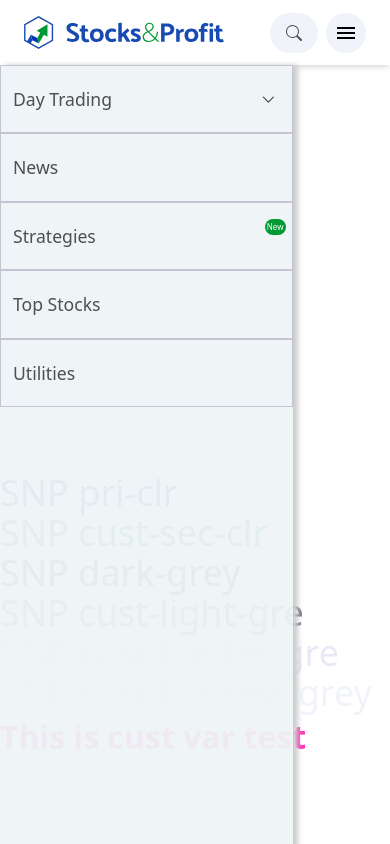
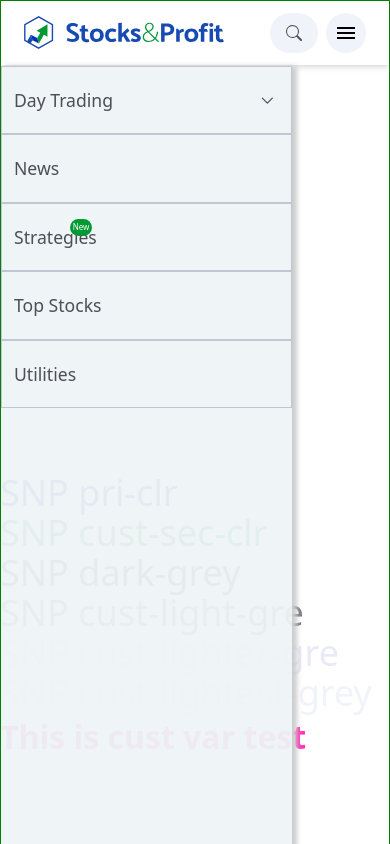
Before and after one commit to rayeesi/projectsnpfront.github.io, a website: page index.html in a window 390 px wide. Drawn offline with Linux system fonts and the light colour scheme.

Commit message:
little optimize

```diff
--- a/css_snpinputv1.0.css
+++ b/css_snpinputv1.0.css
@@ -36,12 +36,43 @@ body,html{
 .primary-nav__links {
     font-size:1rem;
     position:relative;
+    padding: 0.5rem 0.75rem;
+    border-radius: 50px;
+    color: theme('colors.cust-dark-grey');
+    display: flex;
+    justify-content: space-between;
+
+
+}
+.primary-nav__links:focus,.primary-nav__links:active{
+
+    outline:none;
+    box-shadow: 0 0 0 1px  theme('colors.cust-light-grey');
 
 }
 
+
+
+.primary-link__text{
+    position: relative;
+    display:inline-block;
+}
 .primary-link__icon{
     margin-top:2px;
     margin-left: 0.2rem;
+    display:inline-block;
+}
+.primary-link__pill{
+    position: absolute;
+    padding:.15rem;
+    right:-5px;
+    top:-5px;
+    font-size: .5rem;
+    font-weight: 300;
+    color:white;
+    background-color: theme('colors.cust-sec-clr');
+    border-radius: 10px;
+
 }
 .primary-link__chevron{
 
@@ -57,10 +88,13 @@ body,html{
         position:relative;
         z-index: 1;
         height:fit-content;
+        padding: 0.75rem 0;
+        display: inline-block;
     }
 
 
     .primary-nav-li:hover .primary-nav__links{
+        color:black;
         border-radius: 50px;
         background-color:  theme('colors.cust-lightest-grey');
     }
@@ -127,13 +161,13 @@ body,html{
      }
 
     .nav-tag{
-        border: 0px solid green;
+        border: 1px solid green;
         display: block;
         position: absolute;
         left:0;
         top:0;
         width: 100%;
-
+         pointer-events: none;
         height: fit-content;
     }
 
@@ -157,7 +191,7 @@ body,html{
 
     .primary-nav__links{
         font-size: 1.1rem;
-        justify-content: space-between;
+
 
     }
     .primary-link__pill{
--- a/index.html
+++ b/index.html
@@ -21,20 +21,17 @@
                 </a>
             </div>
 
-            <nav class="nav-tag relative lg:block flex-auto     ">
+            <nav class="nav-tag relative lg:block     ">
 
                 <ul id="primary-nav" class="primary-nav flex     shadow-md lg:shadow-none   gap-x-2 justify-center      ">
 
-                    <li class=" primary-nav-li relative  py-3 inline-block       " tabindex="5">
+                    <li class=" primary-nav-li     " tabindex="5">
                         <a href="javascript:void(0);"
-                        class=" primary-nav__links p-2 px-3      rounded-full   text-cust-dark-grey
-                                hover:text-black hover:bg-cust-lightest-grey flex justify-between
-                                focus:outline-none focus:ring-1 focus:ring-cust-light-grey
-                                "
+                        class=" primary-nav__links transition"
                          >
-                         <span class="primary-link__text inline-block ">Day Trading
+                         <span class="primary-link__text   ">Day Trading
                          </span>
-                         <span class="primary-link__icon  inline-block">
+                         <span class="primary-link__icon   ">
 
 
                             <svg xmlns="http://www.w3.org/2000/svg" viewBox="0 0 24 24" width="20" height="20">
@@ -62,7 +59,7 @@
                                                         </span>
                                                         <span class="description text-sm text-cust-light-grey">
                                                             Find anything with a simple scan
-                                                        Lorem ipsum dolor sit amet consectetur, adipisicing elit. Illo expedita voluptates distinctio possimus optio esse, necessitatibus delectus modi sequi culpa quos quo facere reprehenderit architecto? Officiis, voluptatibus eligendi voluptatem, omnis natus esse mollitia minus consequatur laborum, quo sit. Mollitia repellat eum cum ad, officia iure reprehenderit error illo, itaque eveniet quisquam dolore dolorem voluptates ullam consectetur totam aut perspiciatis nemo consequatur, vitae molestiae autem ex. Officiis, eaque ad labore veritatis odit porro nemo sint dolor sit illum cupiditate nobis voluptatem
+
                                                         </span>
                                                     </div>
                                                 </div>
@@ -129,10 +126,9 @@
                          </div>
                     </li>
 
-                    <li class=" primary-nav-li  py-3 inline-block        ">
+                    <li class=" primary-nav-li          ">
                         <a href="javascript:void(0)"
-                        class="primary-nav__links p-2 px-3      rounded-full   text-cust-dark-grey
-                                hover:text-black hover:bg-cust-lightest-grey flex justify-between"
+                        class="primary-nav__links "
                          >
                          <span class="primary-link__text inline-block">News </span>
                         </a>
@@ -185,33 +181,30 @@
                          </div>
                     </li>
 
-                    <li class=" primary-nav-li  py-3 inline-block        ">
+                    <li class=" primary-nav-li      ">
                         <a href=""
-                        class="primary-nav__links p-2 px-3      rounded-full   text-cust-dark-grey
-                                hover:text-black hover:bg-cust-lightest-grey flex justify-between"
+                        class="primary-nav__links  "
                          >
-                         <span class="primary-link__text inline-block">Strategies
-                            <span class="primary-link__pill absolute -right-1 top-1 text-mute font-light text-white bg-cust-sec-clr p-0.5 rounded-full  " >New</span>
+                         <span class="primary-link__text  ">Strategies
+                            <span class="primary-link__pill absolute  " >New</span>
                         </span>
                         </a>
                     </li>
 
 
 
-                    <li class=" primary-nav-li  py-3 inline-block        ">
+                    <li class=" primary-nav-li          ">
                         <a href=""
-                        class="primary-nav__links p-2 px-3      rounded-full   text-cust-dark-grey
-                                hover:text-black hover:bg-cust-lightest-grey flex justify-between"
+                        class="primary-nav__links  "
                          >
-                         <span class="primary-link__text inline-block">Top Stocks</span>
+                         <span class="primary-link__text  ">Top Stocks</span>
                         </a>
                     </li>
-                    <li class=" primary-nav-li  py-3 inline-block        ">
+                    <li class=" primary-nav-li       ">
                         <a href=""
-                        class="primary-nav__links p-2 px-3      rounded-full   text-cust-dark-grey
-                                hover:text-black hover:bg-cust-lightest-grey flex justify-between"
+                        class="primary-nav__links "
                          >
-                         <span class="primary-link__text inline-block">Utilities</span>
+                         <span class="primary-link__text  ">Utilities</span>
                         </a>
                     </li>
 
```
Also changed, not shown: css/snpstyleoutputv1.0.css.
